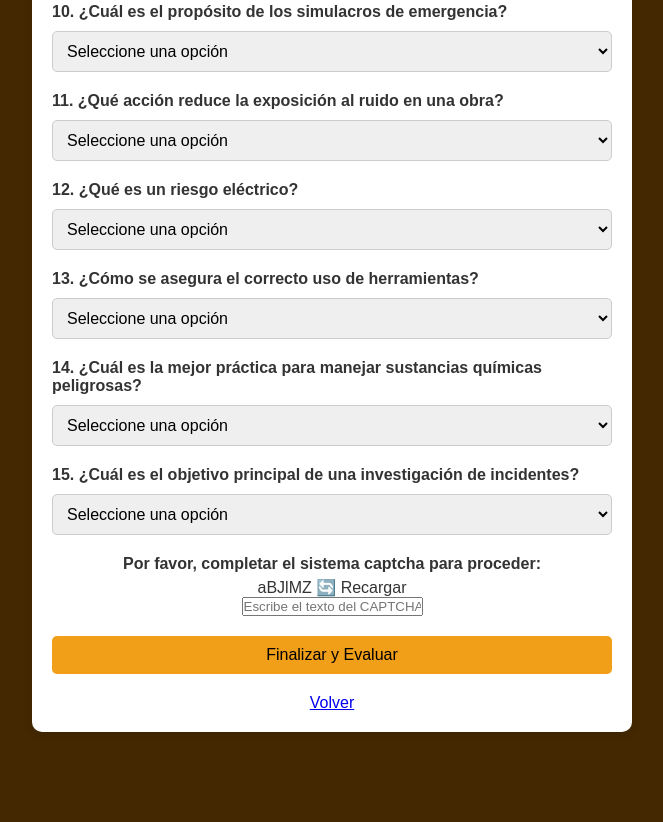
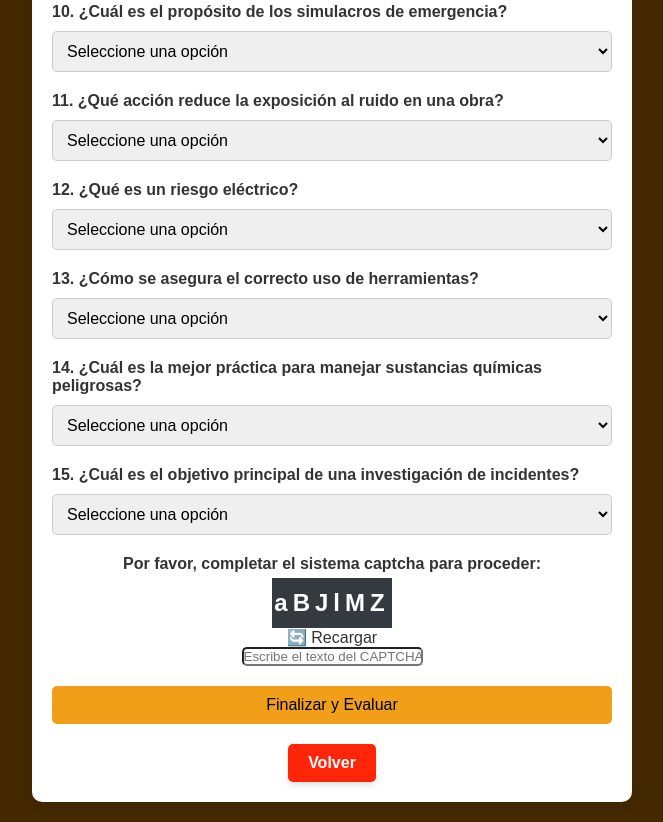
Before and after one commit to misaprostol/Capacitacion-constructora, a plain HTML site: page client/capacitacion.html in a window 1280 px wide. Shown: the part 934-1756 px from the top of the page, without its empty margins (308-971 px from the left). Before the commit the page ends 1686 px from the top, so only its background shows below. Drawn offline with Linux system fonts and the light colour scheme.

Commit message:
Update capacitacion.css

```diff
--- a/client/styles/capacitacion.css
+++ b/client/styles/capacitacion.css
@@ -77,3 +77,55 @@ select {
 .fail {
     color: red;
 }
+
+.container {
+    max-width: 600px;
+    margin: auto;
+}
+
+.captcha-image {
+    font-size: 24px;
+    font-weight: bold;
+    letter-spacing: 5px;
+    text-align: center;
+    background-color: #343a40;
+    color: #fff;
+    width: 120px;
+    height: 50px;
+    display: flex;
+    align-items: center;
+    justify-content: center;
+    user-select: none;
+}
+
+.btn-submit {
+    margin-top: 20px;
+    width: 100%;
+    padding: 10px;
+}
+
+.form-control {
+    border-radius: 5px;
+}
+.retroceder {
+    display: inline-block;
+    padding: 10px 20px;
+    background-color: #ff2508;
+    color: white;
+    text-decoration: none;
+    border-radius: 5px;
+    font-size: 16px;
+    font-weight: bold;
+    box-shadow: 0px 4px 6px rgba(0, 0, 0, 0.1);
+    transition: background-color 0.3s ease, transform 0.2s;
+}
+
+.retroceder:hover {
+    background-color: #9b0606;
+    transform: translateY(-2px);
+}
+
+.retroceder:active {
+    background-color: #3a0202;
+    transform: translateY(0);
+}
```
